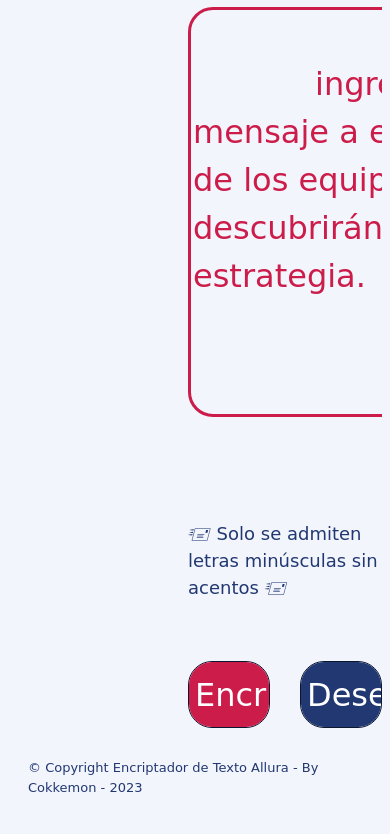
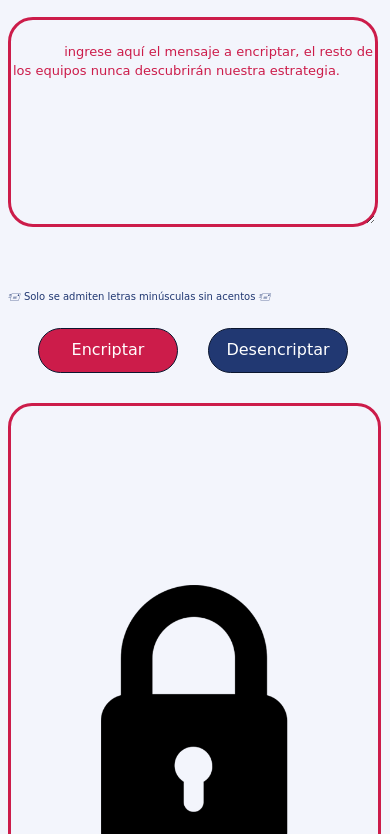
Before and after one commit to Cokkemon/Challenge-encriptador, a plain HTML site: page index.html in a window 390 px wide. Shown: the part 91-925 px from the top of the page. Drawn offline with Linux system fonts and the light colour scheme; a web font is replaced by a local one.

Commit message:
Update style.css
Se actualiza el estilo para hacerlo reactivo con dispositivos móviles

```diff
--- a/style.css
+++ b/style.css
@@ -8,6 +8,9 @@
 
 }
 
+header {
+    padding: 20px 0;
+}
 
 .logoOracle{
     padding-top: 10px;
@@ -58,7 +61,7 @@ main{
     margin-left: 98px;
     margin-top: 20px;
     padding-left: 20px;
-    position: fixed;
+    position: absolute;
 }
 
 .mensaje:focus {
@@ -112,9 +115,9 @@ main{
     color: #0B162F;
     cursor: pointer;
     height: 67px;
-    margin-left: 120px;
+    margin-left: 165px;
     margin-top: 565px;
-    position: absolute;
+    position: relative;
     width: 336px;
 }
 
@@ -133,3 +136,69 @@ main{
     font-size: 13px;
     margin:20px;
 }
+
+@media screen and (max-width:480px){
+    .header{
+        position: relative;
+    }
+
+    main{
+        display: inline-block;
+        margin-bottom: 0px;
+        margin-left: 0px;
+    }
+
+    .text-area{
+        position: relative;
+        margin: 0 0 0 0;
+        height: 200px;
+        width: 360px;
+        font-size: small;
+        text-align: justify;
+    }
+
+    .mensaje{
+        position: relative;
+        margin: 0 0 0 0;
+        height: 630px;
+        width: 345px;
+        font-size: small;
+        text-align: justify;
+    }
+
+    .informacion {
+        color: #213872;
+        font-size: x-small;
+        text-align: justify;
+        margin-top: 1px;
+    }
+
+    .botones{
+        display: flex;
+        width: auto;
+        position: relative;
+        margin: 0 0 30px 30px;
+    }
+
+    .btn-encriptar {
+        height: 45px;
+        width: 140px;
+        font-size: medium;
+    }
+
+    .btn-desencriptar{
+        height: 45px;
+        width: 140px;
+        font-size: medium;
+    }
+
+    .copyright{
+        font-size: xx-small;
+    }
+
+    .copiar {
+       height: 45px;
+       width: 140px;
+       font-size: medium;
+    }
+}
```
